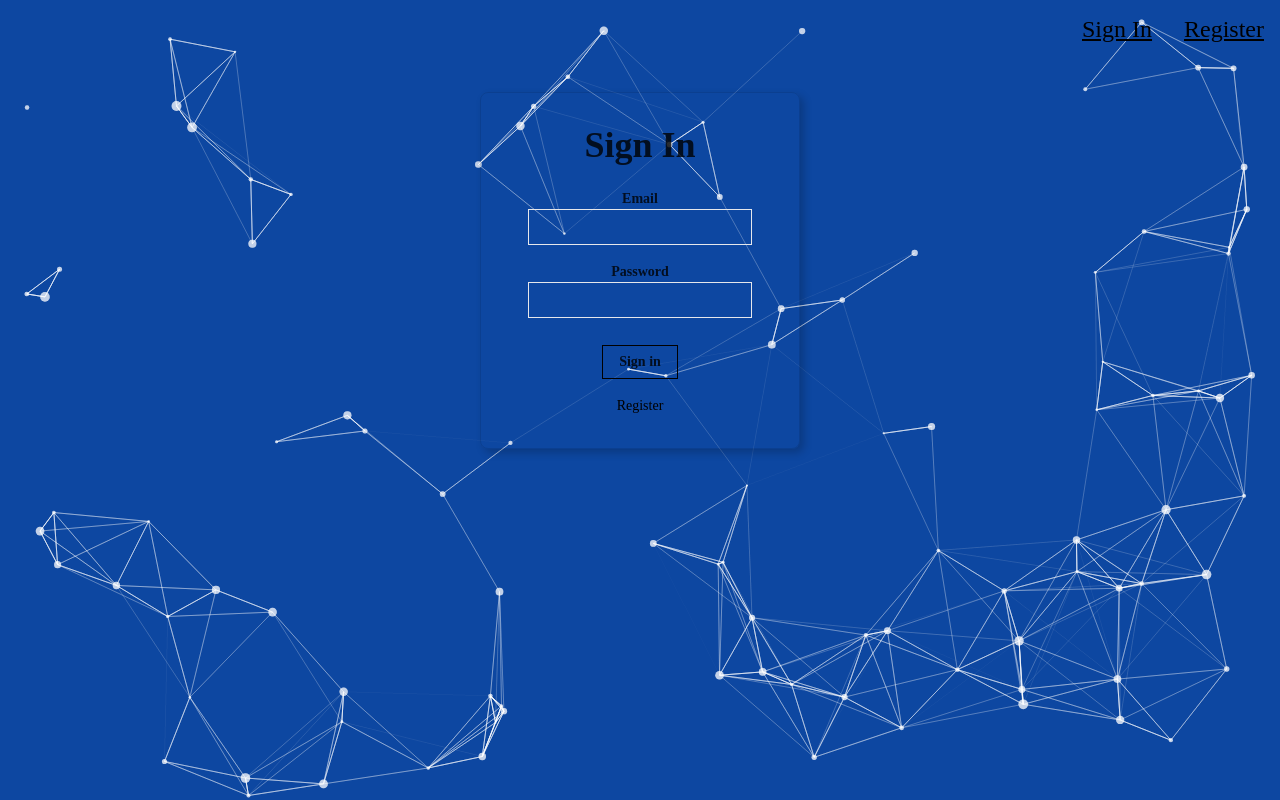
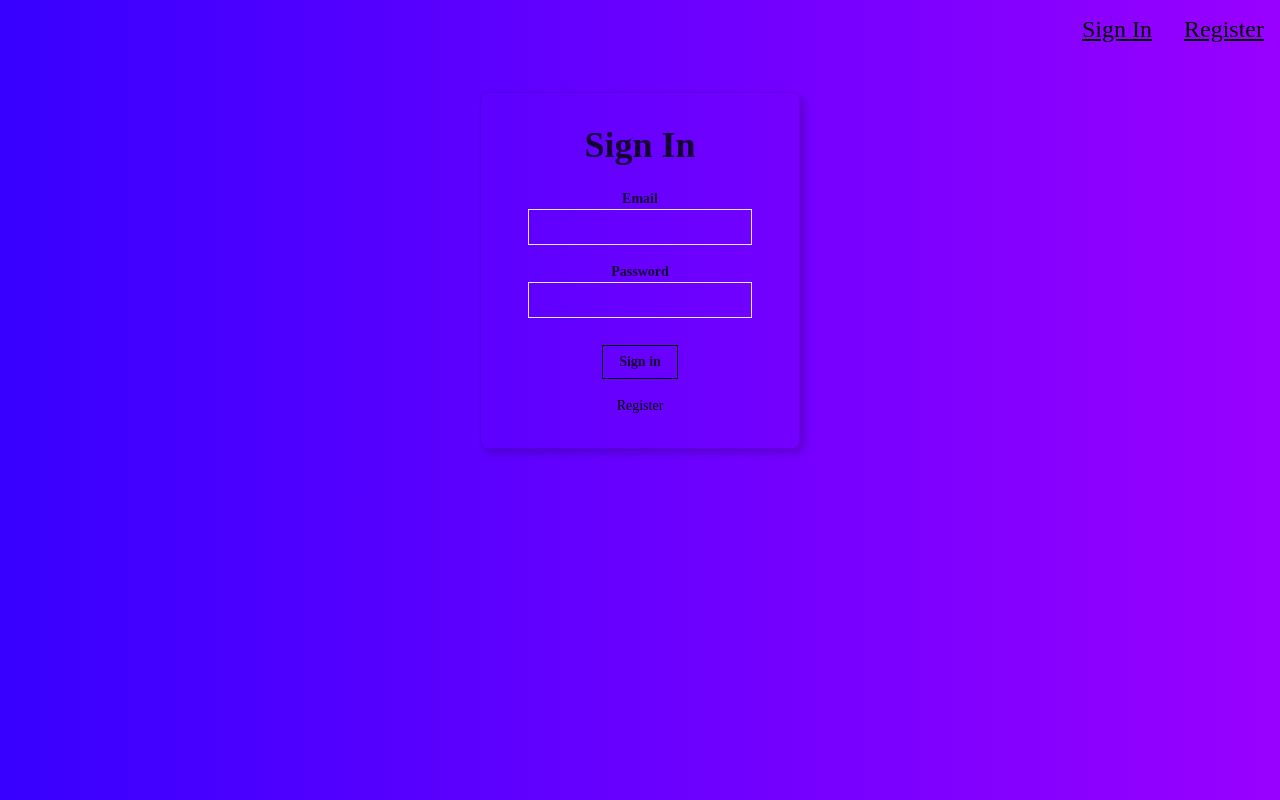
Before and after one commit to erischon/whatcolors-front, a React (Create React App) app: page / in a window 1280 px wide. Built offline with nearby package versions, Linux system fonts and the light colour scheme.

Commit message:
removing react-tsparticles

```diff
--- a/package.json
+++ b/package.json
@@ -10,7 +10,6 @@
     "react-dom": "^17.0.2",
     "react-parallax-tilt": "^1.5.92",
     "react-scripts": "5.0.0",
-    "react-tsparticles": "^1.41.2",
     "tachyons": "^4.12.0",
     "web-vitals": "^2.1.0"
   },
--- a/src/App.css
+++ b/src/App.css
@@ -6,12 +6,3 @@
   display: flex;
   justify-content: center;
 }
-
-.particles {
-  position: fixed;
-  top: 0;
-  right: 0;
-  bottom: 0;
-  left: 0;
-  z-index: -1;
-}
--- a/src/App.js
+++ b/src/App.js
@@ -1,6 +1,6 @@
 import React, { Component } from "react"
 import './App.css';
-import Particles from "react-tsparticles";
+
 
 import Navigation from './components/Navigation/Navigation';
 import Logo from './components/Logo/Logo';
@@ -13,57 +13,6 @@ import Register from "./components/Register/Register";
 const PATH = "https://shielded-escarpment-52618.herokuapp.com/"
 // const PATH = "http://localhost:3001/"
 
-const particlesOptions = {
-  background: {
-    color: {
-      value: "#0d47a1",
-    },
-  },
-
-  fpsLimit: 60,
-
-  particles: {
-    color: {
-      value: "#ffffff",
-    },
-    links: {
-      color: "#ffffff",
-      distance: 150,
-      enable: true,
-      opacity: 0.5,
-      width: 1,
-    },
-    collisions: {
-      enable: true,
-    },
-    move: {
-      direction: "none",
-      enable: true,
-      outMode: "bounce",
-      random: false,
-      speed: 1,
-      straight: false,
-    },
-    number: {
-      density: {
-        enable: true,
-        area: 800,
-      },
-      value: 80,
-    },
-    opacity: {
-      value: 0.5,
-    },
-    shape: {
-      type: "circle",
-    },
-    size: {
-      random: true,
-      value: 5,
-    },
-  },
-  detectRetina: true,
-};
 
 const initialState = {
   input: "",
@@ -161,11 +110,6 @@ class App extends Component {
     return (
       <div className="App">
 
-        <Particles
-          className="particles"
-          // id="tsparticles"
-          options={ particlesOptions }
-        />
 
         <Navigation isSignedIn={ isSignedIn} onRouteChange={ this.onRouteChange }/>
         { route === 'home'
```
Also changed, not shown: 1 other file (tests, documents, lock files or other folders).
